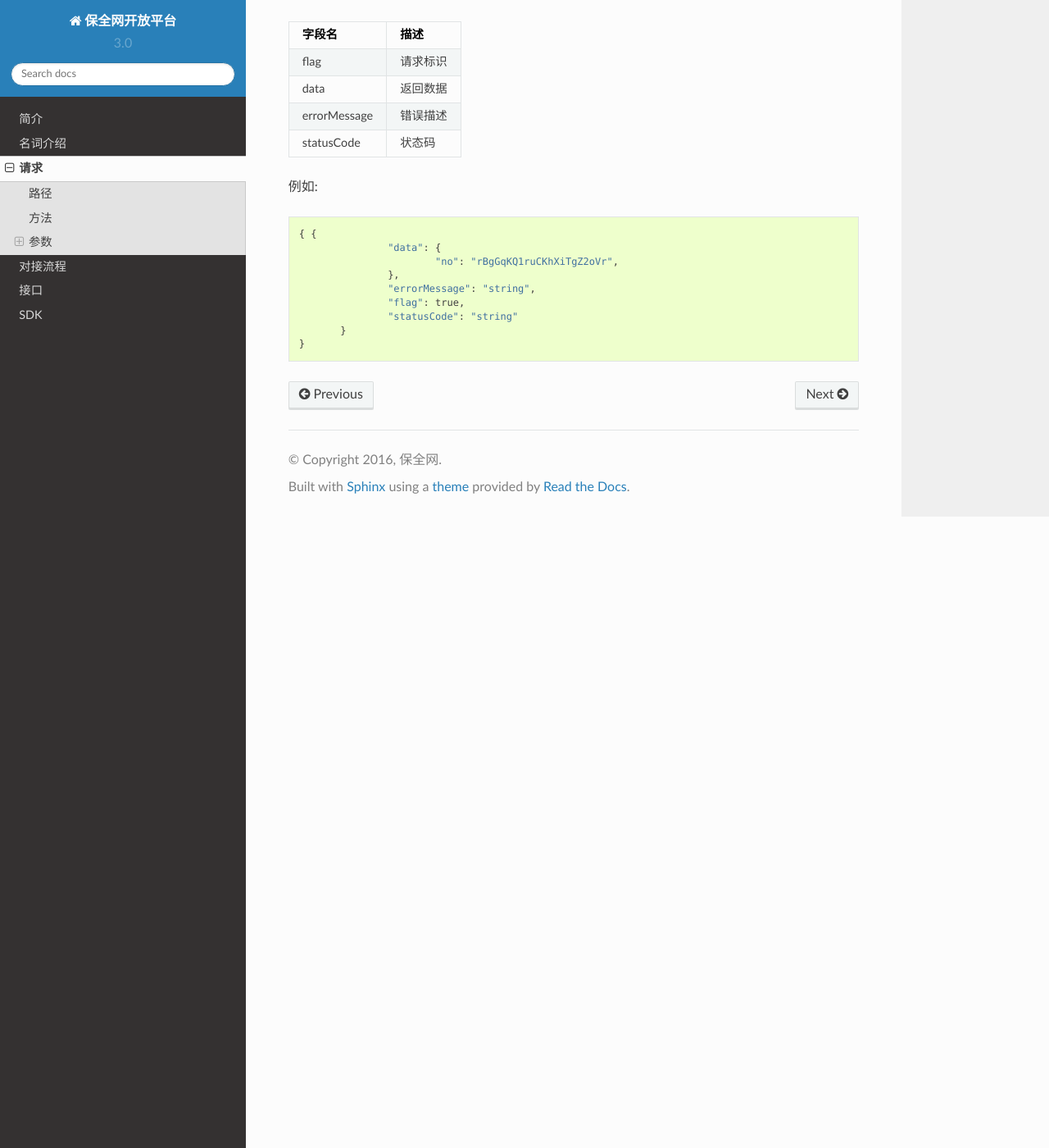
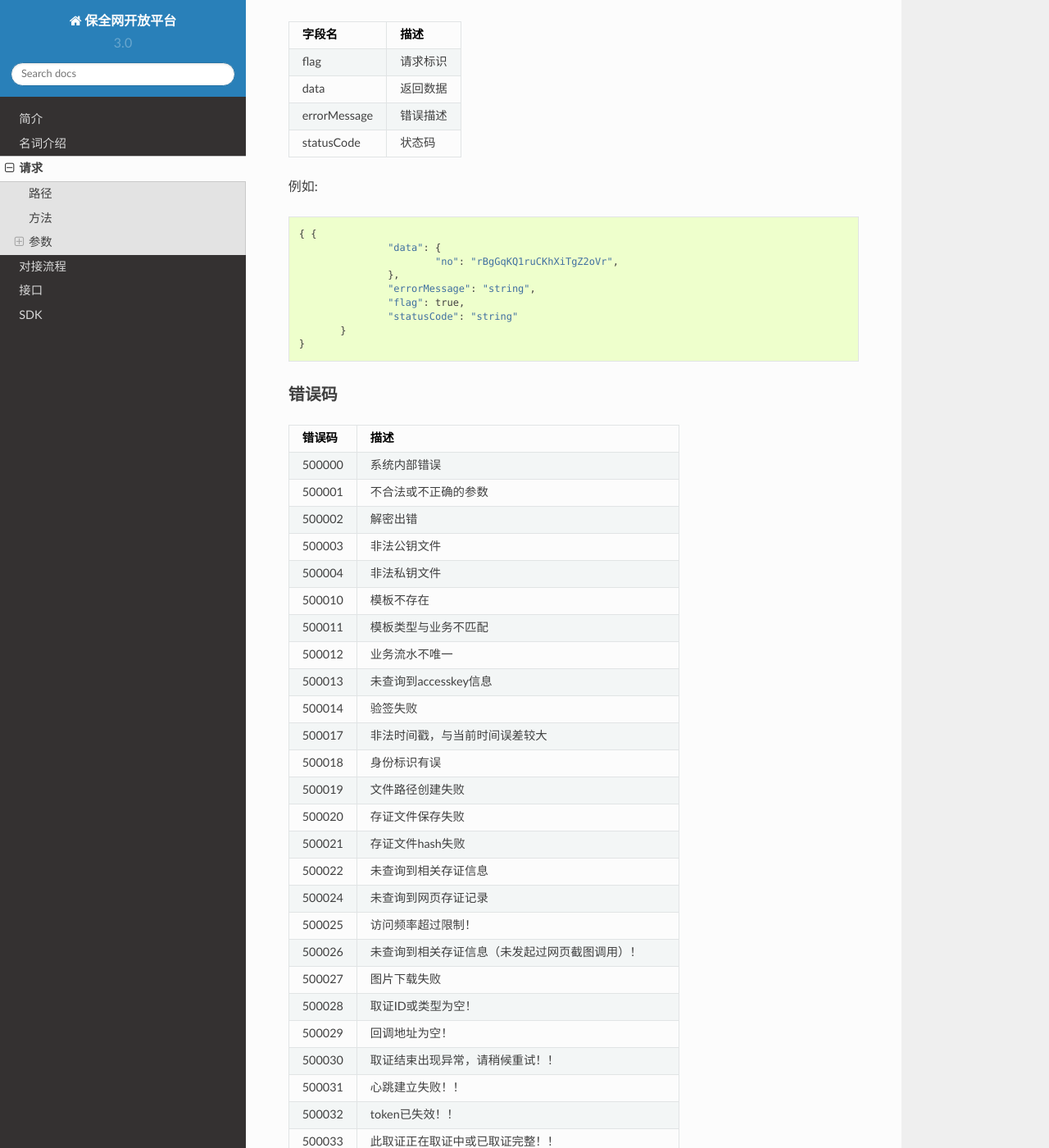
Before and after one commit to baoquan-hq/peacock-doc, a Sphinx documentation site: the page built from docs/request.rst, in a window 1280 px wide and 1400 px high, scrolled down 1113 px. Shown: the whole window at 82% size. Built offline with Sphinx 7.4.7 and the Read the Docs theme 2.0.0, drawn with Linux system fonts in a browser that asks for light colours; some of the changed text lies outside the part shown.

Commit message:
错误码

```diff
--- a/docs/java.rst
+++ b/docs/java.rst
@@ -11,7 +11,7 @@ Java
 
 如果使用gradle，可以加入如下依赖::
 
-	compile group: 'com.baoquan', name: 'eagle-sdk', version: '3.0.16'
+	compile group: 'com.baoquan', name: 'eagle-sdk', version: '3.0.19'
 
 初始化客户端
 ------------------
--- a/docs/request.rst
+++ b/docs/request.rst
@@ -72,3 +72,49 @@ statusCode           状态码
 		"statusCode": "string"
 	}
  }
+
+
+
+错误码
+^^^^^^^^^^^^^^^
+
+=================  ================================================================
+错误码 				 描述
+=================  ================================================================
+500000               系统内部错误
+500001               不合法或不正确的参数
+500002               解密出错
+500003               非法公钥文件
+500004               非法私钥文件
+500010               模板不存在
+500011               模板类型与业务不匹配
+500012               业务流水不唯一
+500013               未查询到accesskey信息
+500014               验签失败
+500017               非法时间戳，与当前时间误差较大
+500018               身份标识有误
+500019               文件路径创建失败
+500020               存证文件保存失败
+500021               存证文件hash失败
+500022               未查询到相关存证信息
+500024               未查询到网页存证记录
+500025               访问频率超过限制！
+500026               未查询到相关存证信息（未发起过网页截图调用）！
+500027               图片下载失败
+500028               取证ID或类型为空！
+500029               回调地址为空！
+500030               取证结束出现异常，请稍候重试！！
+500031               心跳建立失败！！
+500032               token已失效！！
+500033               此取证正在取证中或已取证完整！！
+500039               你有hash存证数据，需上传原文件验证通过后方可出证！
+500040               记录不存在！
+500041               套餐余量不足！
+500049               此网页取证已成功，不用再调用
+500050               此网页取证已失败
+500051               监测接口调用失败
+500052               不需要保全证书
+500053               参数包含引号
+500054               过程取证参数异常
+500055               业务流水不唯一
+=================  ================================================================
```
